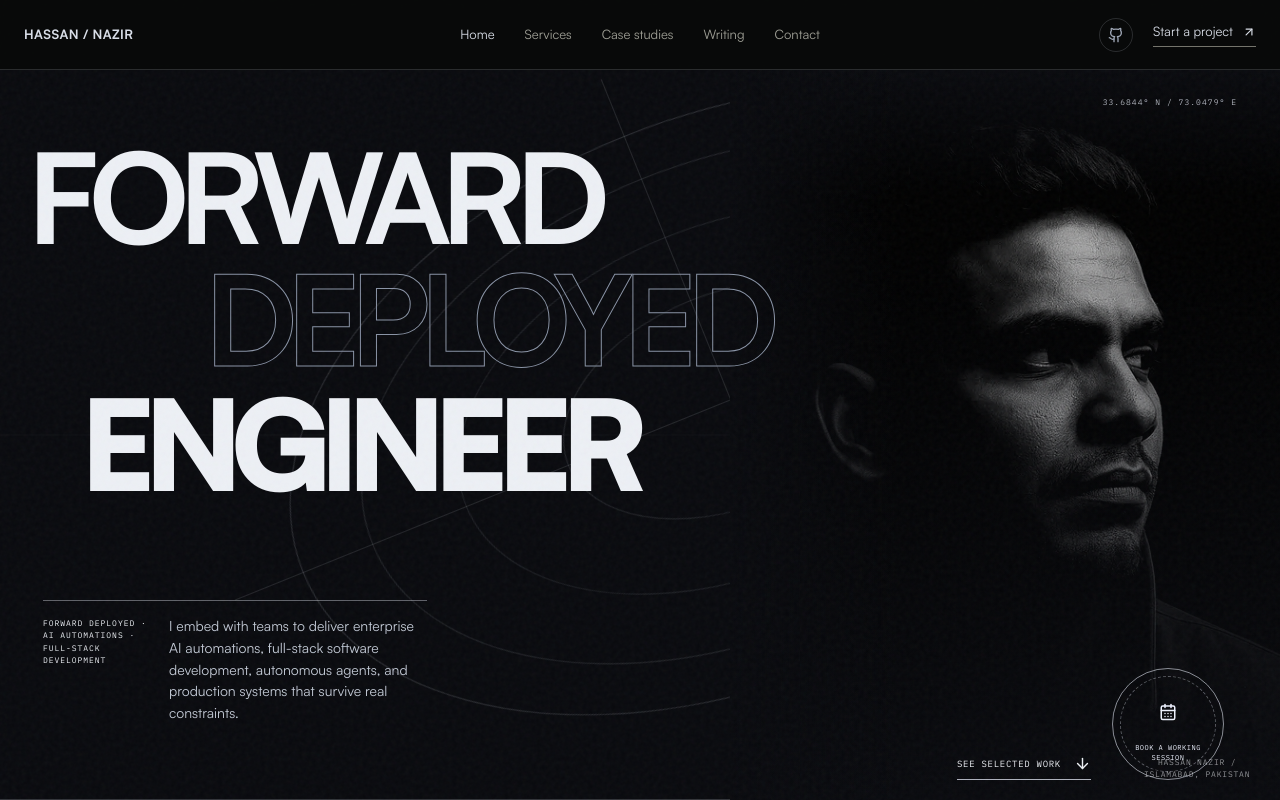
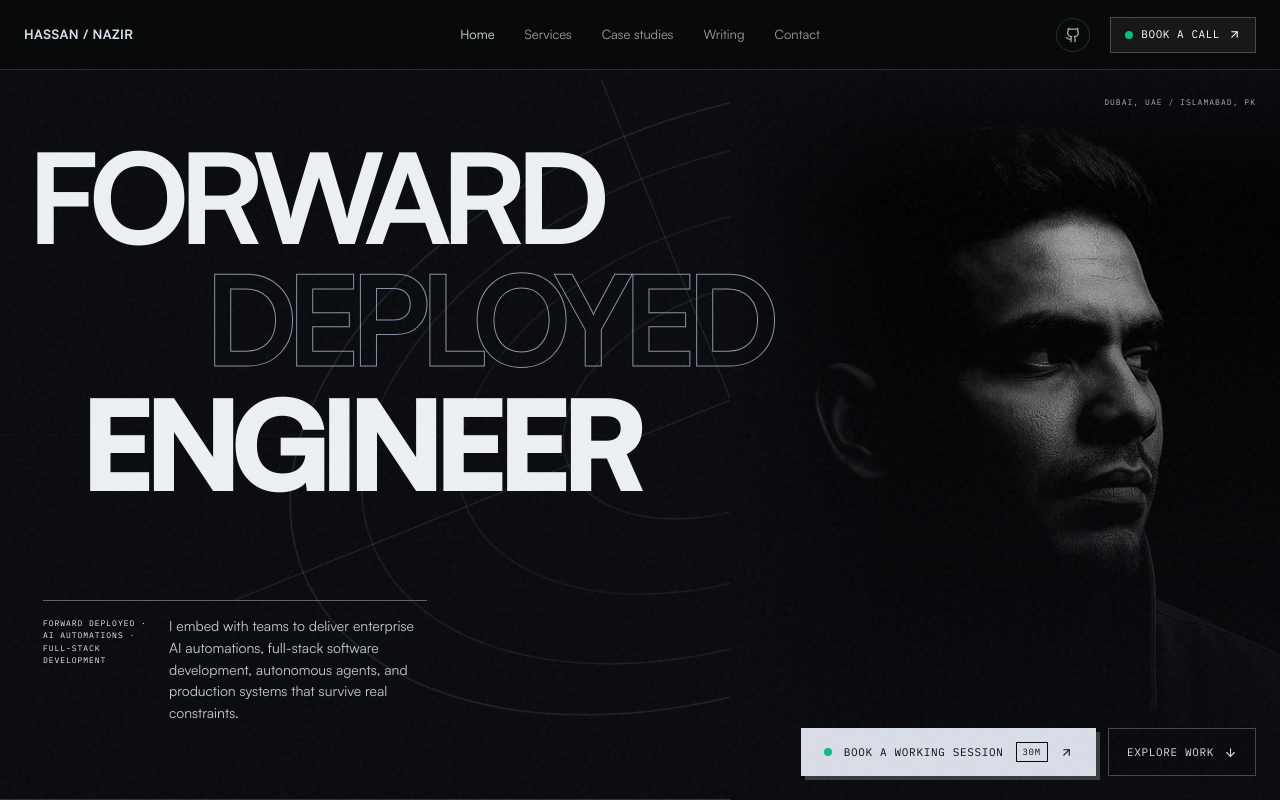
Before and after one commit to zimkk/portfolio, a React (Vite) app: page / in a window 1280 px wide. Shown: the top 800 px of the page. Built offline with nearby package versions, Linux system fonts and the light colour scheme.

Commit message:
feat(cta): redesign booking CTAs with blockish theme, contact form integration, dual location metadata, and nav alignment

```diff
--- a/src/App.tsx
+++ b/src/App.tsx
@@ -367,7 +367,7 @@ export function App() {
         <EditorialNav onStartProject={openBooking} />
 
         <section id="top" className="hero-section fde-hero">
-          <div className="hero-coordinate hero-coordinate-top">33.6844° N / 73.0479° E</div>
+          <div className="hero-coordinate hero-coordinate-top">Dubai, UAE / Islamabad, PK</div>
           <div className="hero-orbit" aria-hidden="true"><span /><i /><b /></div>
           <h1 className="fde-title" aria-label="Forward Deployed Engineer">
             <span className="hero-line-wrap fde-line"><span className="masthead-word fde-forward">FORWARD</span></span>
@@ -376,11 +376,26 @@ export function App() {
           </h1>
           <figure className="hero-portrait">
             <img src="/images/profile-hero.webp" width="768" height="768" fetchPriority="high" decoding="async" alt="Hassan Nazir, Forward Deployed Engineer working in applied AI" />
-            <figcaption>Hassan Nazir / Islamabad, Pakistan</figcaption>
           </figure>
           <div className="hero-actions">
-            <a href="#work" className="hero-index-link">See selected work <ArrowDown size={17} /></a>
-            <button type="button" onClick={openBooking} className={`hero-call-orbit hero-booking-origin${bookingFloating ? ' is-origin-hidden' : ''}`}><CalendarDays size={18} /><span>Book a working session</span></button>
+            <button
+              type="button"
+              onClick={openBooking}
+              className="hero-booking-cta"
+              aria-label="Book a working session"
+            >
+              <span className="hero-cta-pulse">
+                <span className="pulse-ring" />
+                <span className="pulse-core" />
+              </span>
+              <span>Book a Working Session</span>
+              <span className="hero-cta-badge">30M</span>
+              <ArrowUpRight size={13} />
+            </button>
+            <a href="#work" className="hero-index-link">
+              <span>Explore Work</span>
+              <ArrowDown size={13} />
+            </a>
           </div>
           <div className="hero-role-note"><strong>FORWARD DEPLOYED · AI AUTOMATIONS · FULL-STACK DEVELOPMENT</strong><p>I embed with teams to deliver enterprise AI automations, full-stack software development, autonomous agents, and production systems that survive real constraints.</p></div>
           <p className="hero-side-note">Custom software engineering and AI automations delivered from discovery through production.</p>
@@ -605,7 +620,14 @@ export function App() {
             <p>Bring the difficult part.</p>
             <h2>Tell me what needs to work.</h2>
             <p>Architecture review, full-stack software development, AI automations, agent integration, or a system that has outgrown its first version.</p>
-            <button type="button" onClick={openBooking}>Prefer a call? Open my calendar <ArrowUpRight size={16} /></button>
+            <button type="button" onClick={openBooking} className="contact-cal-trigger">
+              <span className="hero-cta-pulse">
+                <span className="pulse-ring" />
+                <span className="pulse-core" />
+              </span>
+              <span>Prefer an instant call? Open calendar</span>
+              <ArrowUpRight size={15} />
+            </button>
           </div>
           <form ref={form} onSubmit={handleSubmit} className="contact-form">
             <div className="form-row">
@@ -617,6 +639,32 @@ export function App() {
               <p>{submitState === 'sent' ? <><Check size={16} /> Message sent. I’ll reply shortly.</> : submitState === 'error' ? 'The form could not send. Email me directly at hassannazir955@gmail.com.' : 'Your message goes directly to my inbox.'}</p>
               <button type="submit" disabled={submitState === 'sending'}>{submitState === 'sending' ? 'Sending…' : 'Send enquiry'} <Send size={16} /></button>
             </div>
+
+            {/* Secondary Option: Direct Calendar Booking */}
+            <div className="contact-secondary-option">
+              <div className="contact-or-divider"><span>OR SCHEDULE DIRECTLY</span></div>
+              <button
+                type="button"
+                onClick={openBooking}
+                className="contact-booking-btn"
+                aria-label="Book a 30-minute technical session"
+              >
+                <div className="contact-booking-left">
+                  <div className="hero-cta-pulse">
+                    <span className="pulse-ring" />
+                    <span className="pulse-core" />
+                  </div>
+                  <div>
+                    <strong>Book an Instant Working Session</strong>
+                    <span>Direct calendar invite · 30 min technical review (EST / Global)</span>
+                  </div>
+                </div>
+                <div className="contact-booking-right">
+                  <span className="contact-booking-tag">OPEN CALENDAR</span>
+                  <ArrowUpRight size={16} />
+                </div>
+              </button>
+            </div>
           </form>
         </section>
 
@@ -624,13 +672,22 @@ export function App() {
           <div><strong>Hassan Nazir</strong><span>Forward Deployed Engineer · Applied AI</span></div>
           <nav aria-label="Footer navigation"><a href="/services">Services</a><a href="/work">Work</a><a href="/blogs">Writing</a><a href="#contact">Contact</a><a href="#top">Back to top</a></nav>
           <div className="footer-socials"><a href="https://github.com/zimkk" target="_blank" rel="noopener noreferrer" aria-label="GitHub"><Github size={18} /></a><a href="https://linkedin.com/in/hassannazirrr" target="_blank" rel="noopener noreferrer" aria-label="LinkedIn"><Linkedin size={18} /></a><a href="mailto:hassannazir955@gmail.com" aria-label="Email"><Mail size={18} /></a></div>
-          <p>© {new Date().getFullYear()} · Islamabad, Pakistan</p>
+          <p>© {new Date().getFullYear()} · Dubai, UAE / Islamabad, PK</p>
         </footer>
       </main>
       {bookingFloating && (
-        <button type="button" onClick={openBooking} className="hero-call-orbit global-booking-float" aria-label="Book a working session">
-          <CalendarDays size={18} />
-          <span>Book a working session</span>
+        <button
+          type="button"
+          onClick={openBooking}
+          className="global-booking-float"
+          aria-label="Book a working session"
+        >
+          <span className="hero-cta-pulse">
+            <span className="pulse-ring" />
+            <span className="pulse-core" />
+          </span>
+          <span>Book a Session</span>
+          <ArrowUpRight size={14} />
         </button>
       )}
       {bookingReady && <Suspense fallback={null}><BookingModal isOpen={bookingOpen} onClose={() => setBookingOpen(false)} /></Suspense>}
--- a/src/components/ui/EditorialNav.tsx
+++ b/src/components/ui/EditorialNav.tsx
@@ -25,9 +25,23 @@ const EditorialNav = ({ onStartProject }: EditorialNavProps) => {
           <Github size={16} />
         </a>
         {onStartProject ? (
-          <button type="button" className="route-contact" onClick={onStartProject}>Start a project <ArrowUpRight size={14} /></button>
+          <button type="button" className="nav-booking-pill" onClick={onStartProject}>
+            <span className="hero-cta-pulse">
+              <span className="pulse-ring" />
+              <span className="pulse-core" />
+            </span>
+            <span>Book a call</span>
+            <ArrowUpRight size={13} />
+          </button>
         ) : (
-          <a className="route-contact" href="/#contact">Start a project <ArrowUpRight size={14} /></a>
+          <a className="nav-booking-pill" href="/#contact">
+            <span className="hero-cta-pulse">
+              <span className="pulse-ring" />
+              <span className="pulse-core" />
+            </span>
+            <span>Book a call</span>
+            <ArrowUpRight size={13} />
+          </a>
         )}
       </div>
     </header>
--- a/src/components/ui/SEOHead.tsx
+++ b/src/components/ui/SEOHead.tsx
@@ -112,7 +112,7 @@ export const SEOHead: React.FC<SEOHeadProps> = ({
       <meta name="theme-color" content="#08090c" />
       <meta name="referrer" content="strict-origin-when-cross-origin" />
       <meta name="geo.region" content="PK-IS" />
-      <meta name="geo.placename" content="Islamabad, Pakistan" />
+      <meta name="geo.placename" content="Dubai, UAE / Islamabad, PK" />
       <meta name="geo.position" content="33.6844;73.0479" />
       <meta name="ICBM" content="33.6844, 73.0479" />
 
--- a/src/config/metadata.ts
+++ b/src/config/metadata.ts
@@ -5,7 +5,7 @@ export const siteConfig = {
   description: 'Hire a Forward Deployed Engineer for AI Automations, Full-Stack Software Development, Autonomous AI Agents, RAG Pipelines, and n8n Enterprise Workflows. Available for US & Global Teams.',
   url: 'https://hassannazir.dev',
   ogImage: 'https://hassannazir.dev/images/profile.png',
-  location: 'Islamabad, Pakistan (Available for US & Global Remote Engagements)',
+  location: 'Dubai, UAE / Islamabad, PK (Available for US & Global Remote Engagements)',
   email: 'hassannazir955@gmail.com',
   lastUpdated: '2026-08-26',
   links: {
--- a/src/index.css
+++ b/src/index.css
@@ -128,44 +128,289 @@ button { cursor: pointer; }
 .fde-engineer-line { position: relative; z-index: 2; margin-top: .03em; }
 .hero-foreground-word { margin-left: 4.4%; color: #edf0f5; font-weight: 900; letter-spacing: -.095em; transform-origin: left center; }
 .hero-coordinate { position: absolute; z-index: 6; color: rgba(238,242,255,.72); font-family: var(--mono); font-size: 8px; letter-spacing: .13em; text-transform: uppercase; }
-.hero-coordinate-top { top: 96px; right: max(43px,calc((100vw - var(--frame))/2)); }
+.hero-coordinate-top { top: 96px; right: max(24px, calc((100vw - var(--content-frame)) / 2)); }
 
 .hero-portrait { position: absolute; z-index: 2; top: 70px; right: 0; bottom: 0; width: min(43vw,760px); margin: 0; overflow: hidden; pointer-events: none; }
 .hero-portrait::after { position: absolute; inset: 0; background: linear-gradient(90deg,#090a0e 0%,transparent 30%), linear-gradient(180deg,#090a0e 0%,transparent 18%,#090a0e 100%); content: ''; pointer-events: none; }
 .hero-portrait img { width: 100%; height: 100%; object-fit: cover; object-position: 54% 14%; filter: grayscale(.08) contrast(1.09) brightness(.9); }
-.hero-portrait figcaption { position: absolute; z-index: 2; right: clamp(24px,2.1vw,40px); bottom: 20px; width: 112px; color: rgba(237,240,245,.58); font-family: var(--mono); font-size: 8px; letter-spacing: .1em; text-align: center; text-transform: uppercase; }
 
 .hero-actions {
   position: absolute;
   z-index: 7;
-  right: max(56px,calc((100vw - 1616px)/2));
-  bottom: 20px;
+  right: max(24px, calc((100vw - var(--content-frame)) / 2));
+  bottom: 24px;
   display: flex;
-  align-items: flex-end;
-  gap: 21px;
+  align-items: center;
+  gap: 12px;
 }
-.hero-index-link { display: inline-flex; align-items: center; gap: 13px; padding-bottom: 7px; border-bottom: 1px solid rgba(238,242,255,.72); font-family: var(--mono); font-size: 9px; letter-spacing: .08em; text-decoration: none; text-transform: uppercase; }
-.hero-call-orbit { position: relative; display: grid; width: 112px; height: 112px; place-items: center; border: 1px solid rgba(238,242,255,.56); border-radius: 50%; background: transparent; color: #eef2ff; transition: transform 280ms ease, background 280ms ease, color 280ms ease; }
-.hero-call-orbit::before { position: absolute; inset: 7px; border: 1px dashed rgba(238,242,255,.34); border-radius: inherit; content: ''; }
-.hero-call-orbit span { position: absolute; width: 76px; font-family: var(--mono); font-size: 7px; line-height: 1.45; letter-spacing: .07em; text-align: center; text-transform: uppercase; transform: translateY(29px); }
-.hero-call-orbit svg { transform: translateY(-12px); }
-.hero-call-orbit:hover { background: var(--acid); color: var(--ink); transform: rotate(7deg); }
-.hero-booking-origin.is-origin-hidden { opacity: 0; pointer-events: none; }
+
+/* Blockish Hero Primary CTA */
+.hero-booking-cta {
+  display: inline-flex;
+  align-items: center;
+  gap: 12px;
+  min-height: 48px;
+  padding: 0 22px;
+  border-radius: 0;
+  background: var(--paper, #ffffff);
+  color: var(--ink, #08090c);
+  font-family: var(--mono);
+  font-size: 11px;
+  font-weight: 600;
+  letter-spacing: 0.06em;
+  text-transform: uppercase;
+  border: 1px solid var(--paper, #ffffff);
+  box-shadow: 4px 4px 0px rgba(255, 255, 255, 0.2);
+  cursor: pointer;
+  transition: transform 200ms ease, box-shadow 200ms ease, background 200ms ease, color 200ms ease, border-color 200ms ease;
+}
+
+.hero-booking-cta:hover {
+  transform: translate(-2px, -2px);
+  background: var(--acid, #d9fe00);
+  border-color: var(--acid, #d9fe00);
+  box-shadow: 6px 6px 0px rgba(0, 0, 0, 0.8), 0 0 25px rgba(217, 254, 0, 0.35);
+  color: #08090c;
+}
+
+.hero-booking-cta:active {
+  transform: translate(0, 0);
+  box-shadow: 2px 2px 0px rgba(0, 0, 0, 0.8);
+}
+
+.hero-cta-pulse {
+  position: relative;
+  display: flex;
+  width: 8px;
+  height: 8px;
+}
+
+.hero-cta-pulse .pulse-ring {
+  position: absolute;
+  inset: -3px;
+  border-radius: 50%;
+  background: rgba(16, 185, 129, 0.4);
+  animation: cta-pulse 2s cubic-bezier(0.4, 0, 0.6, 1) infinite;
+}
+
+.hero-cta-pulse .pulse-core {
+  position: relative;
+  width: 8px;
+  height: 8px;
+  border-radius: 50%;
+  background: #10b981;
+}
+
+@keyframes cta-pulse {
+  0%, 100% { transform: scale(1); opacity: 0.8; }
+  50% { transform: scale(1.8); opacity: 0; }
+}
+
+.hero-cta-badge {
+  padding: 2px 6px;
+  border-radius: 0;
+  border: 1px solid currentColor;
+  font-family: var(--mono);
+  font-size: 9px;
+  font-weight: 600;
+  letter-spacing: 0.08em;
+}
+
+.hero-index-link {
+  display: inline-flex;
+  align-items: center;
+  gap: 10px;
+  min-height: 48px;
+  padding: 0 18px;
+  border-radius: 0;
+  border: 1px solid rgba(255, 255, 255, 0.25);
+  background: rgba(8, 9, 12, 0.8);
+  color: rgba(238, 242, 255, 0.9);
+  font-family: var(--mono);
+  font-size: 11px;
+  font-weight: 500;
+  letter-spacing: 0.06em;
+  text-transform: uppercase;
+  text-decoration: none;
+  transition: all 200ms ease;
+}
+
+.hero-index-link:hover {
+  border-color: rgba(255, 255, 255, 0.6);
+  background: rgba(255, 255, 255, 0.08);
+  color: #ffffff;
+  transform: translate(-2px, -2px);
+  box-shadow: 4px 4px 0px rgba(0, 0, 0, 0.6);
+}
+
+/* Blockish Sticky Quick-Book Float */
 .global-booking-float {
   position: fixed;
   z-index: 140;
   right: 24px;
   bottom: 24px;
-  width: 104px;
-  height: 104px;
-  border-color: rgba(217,222,232,.52);
-  background: rgba(9,11,16,.9);
-  box-shadow: 0 18px 65px rgba(0,0,0,.42);
-  backdrop-filter: blur(16px);
-  animation: booking-float-in 480ms cubic-bezier(.22,1,.36,1);
+  display: inline-flex;
+  align-items: center;
+  gap: 10px;
+  height: 44px;
+  padding: 0 18px;
+  border-radius: 0;
+  border: 1px solid rgba(255, 255, 255, 0.3);
+  background: #08090c;
+  color: #ffffff;
+  font-family: var(--mono);
+  font-size: 11px;
+  font-weight: 600;
+  letter-spacing: 0.07em;
+  text-transform: uppercase;
+  box-shadow: 4px 4px 0px rgba(0, 0, 0, 0.8), 0 0 25px rgba(0, 0, 0, 0.6);
+  cursor: pointer;
+  animation: booking-float-in 420ms cubic-bezier(0.16, 1, 0.3, 1);
+  transition: all 200ms ease;
 }
-.global-booking-float:hover { border-color: var(--acid); background: var(--acid); }
-@keyframes booking-float-in { from { opacity: 0; transform: translateY(18px) scale(.78); } to { opacity: 1; transform: translateY(0) scale(1); } }
+
+.global-booking-float:hover {
+  border-color: var(--acid, #d9fe00);
+  background: var(--acid, #d9fe00);
+  color: #08090c;
+  transform: translate(-2px, -2px);
+  box-shadow: 6px 6px 0px rgba(0, 0, 0, 0.9), 0 0 30px rgba(217, 254, 0, 0.3);
+}
+
+/* Blockish Nav CTA */
+.nav-booking-pill {
+  display: inline-flex;
+  align-items: center;
+  gap: 8px;
+  height: 36px;
+  padding: 0 14px;
+  border-radius: 0;
+  background: rgba(255, 255, 255, 0.06);
+  border: 1px solid rgba(255, 255, 255, 0.22);
+  color: #ffffff;
+  font-family: var(--mono);
+  font-size: 11px;
+  font-weight: 600;
+  letter-spacing: 0.05em;
+  text-transform: uppercase;
+  text-decoration: none;
+  cursor: pointer;
+  transition: all 200ms ease;
+}
+
+.nav-booking-pill:hover {
+  background: var(--paper, #ffffff);
+  color: #08090c;
+  border-color: #ffffff;
+  transform: translate(-1px, -1px);
+  box-shadow: 3px 3px 0px rgba(255, 255, 255, 0.25);
+}
+
+/* Contact Form Secondary Booking Option */
+.contact-secondary-option {
+  margin-top: 24px;
+  padding-top: 20px;
+  border-top: 1px solid rgba(255, 255, 255, 0.1);
+}
+
+.contact-or-divider {
+  display: flex;
+  align-items: center;
+  margin-bottom: 12px;
+}
+
+.contact-or-divider span {
+  font-family: var(--mono);
+  font-size: 9px;
+  letter-spacing: 0.14em;
+  color: #747d8c;
+  text-transform: uppercase;
+}
+
+.contact-booking-btn {
+  display: flex;
+  align-items: center;
+  justify-content: space-between;
+  width: 100%;
+  padding: 16px 20px;
+  border-radius: 0;
+  border: 1px solid rgba(255, 255, 255, 0.18);
+  background: rgba(255, 255, 255, 0.03);
+  color: #ffffff;
+  text-align: left;
+  cursor: pointer;
+  transition: all 200ms ease;
+}
+
+.contact-booking-btn:hover {
+  background: rgba(255, 255, 255, 0.08);
+  border-color: var(--acid, #d9fe00);
+  transform: translate(-2px, -2px);
+  box-shadow: 4px 4px 0px rgba(0, 0, 0, 0.7);
+}
+
+.contact-booking-left {
+  display: flex;
+  align-items: center;
+  gap: 14px;
+}
+
+.contact-booking-left strong {
+  display: block;
+  font-size: 13px;
+  font-weight: 600;
+  letter-spacing: -0.01em;
+  color: #ffffff;
+}
+
+.contact-booking-left span {
+  display: block;
+  margin-top: 2px;
+  font-size: 11px;
+  color: #8c96a5;
+}
+
+.contact-booking-right {
+  display: flex;
+  align-items: center;
+  gap: 8px;
+  color: var(--acid, #d9fe00);
+}
+
+.contact-booking-tag {
+  font-family: var(--mono);
+  font-size: 10px;
+  font-weight: 600;
+  letter-spacing: 0.08em;
+}
+
+.contact-cal-trigger {
+  display: inline-flex;
+  align-items: center;
+  gap: 10px;
+  margin-top: 24px;
+  padding: 10px 16px;
+  border-radius: 0;
+  border: 1px solid rgba(255, 255, 255, 0.2);
+  background: rgba(255, 255, 255, 0.04);
+  color: #ffffff;
+  font-family: var(--mono);
+  font-size: 11px;
+  letter-spacing: 0.05em;
+  text-transform: uppercase;
+  cursor: pointer;
+  transition: all 200ms ease;
+}
+
+.contact-cal-trigger:hover {
+  background: var(--paper, #ffffff);
+  color: #08090c;
+  border-color: #ffffff;
+  transform: translate(-2px, -2px);
+  box-shadow: 4px 4px 0px rgba(0, 0, 0, 0.8);
+}
+
+@keyframes booking-float-in { from { opacity: 0; transform: translateY(18px) scale(.85); } to { opacity: 1; transform: translateY(0) scale(1); } }
 
 .button {
   display: inline-flex;
@@ -711,7 +956,7 @@ button { cursor: pointer; }
   .hero-section { width: 100%; min-height: 790px; padding: 98px 14px 28px; }
   .hero-orbit { top: 49%; left: 52%; width: 145vw; opacity: .62; }
   .hero-portrait { top: 212px; right: -10vw; width: 88vw; }
-  .hero-portrait figcaption { right: 29px; bottom: 18px; width: 92px; font-size: 6px; }
+  .hero-portrait figcaption { top: 92px; right: 29px; bottom: auto; width: auto; font-size: 6px; }
   .fde-hero::after { top: auto; right: 0; bottom: 0; left: 0; }
   .fde-hero::before { background-size: 25% 100%; }
   .hero-coordinate-top { top: 79px; right: 29px; font-size: 6px; }
@@ -722,11 +967,10 @@ button { cursor: pointer; }
   .hero-foreground-word { top: 32%; left: 18px; margin-left: 0; font-size: clamp(3.9rem,17.4vw,5.1rem); }
   .hero-role-note { top: 53%; right: 29px; bottom: auto; z-index: 7; width: 36%; padding-top: 9px; }
   .hero-role-note { display: none; }
-  .hero-actions { right: 29px; bottom: 30px; gap: 12px; }
-  .hero-index-link { font-size: 7px; }
-  .hero-call-orbit { width: 92px; height: 92px; }
-  .hero-call-orbit span { width: 67px; font-size: 6px; transform: translateY(24px); }
-  .hero-side-note { z-index: 7; bottom: 35px; left: 29px; display: block; width: 30%; color: rgba(238,242,255,.72); font-size: 8px; }
+  .hero-actions { right: 14px; bottom: 24px; left: 14px; flex-direction: column; align-items: stretch; gap: 10px; }
+  .hero-booking-cta { justify-content: center; width: 100%; font-size: 12px; padding: 12px 18px; }
+  .hero-index-link { justify-content: center; width: 100%; font-size: 11px; padding: 10px 14px; }
+  .hero-side-note { display: none; }
   .statement-section { width: calc(100% - 28px); padding: 130px 0; }
   .statement-context { margin-bottom: 34px; }
   .statement-section h2 { font-size: clamp(2.7rem,12vw,4.4rem); }
@@ -755,7 +999,7 @@ button { cursor: pointer; }
   .feedback-heading span { display: none; }
   .feedback-item { flex-basis: 82vw; min-height: 330px; padding: 25px; }
   .feedback-item blockquote { font-size: clamp(2.15rem,10vw,3.2rem); }
-  .global-booking-float { right: 14px; bottom: 14px; width: 86px; height: 86px; }
+  .global-booking-float { right: 14px; bottom: 14px; font-size: 11px; padding: 9px 16px; }
   .experience-list { border-top: 1px solid var(--line); }
   .experience-row { display: block; padding: 31px 0; }
   .experience-row > p:first-child { margin: 0 0 25px; }
```
